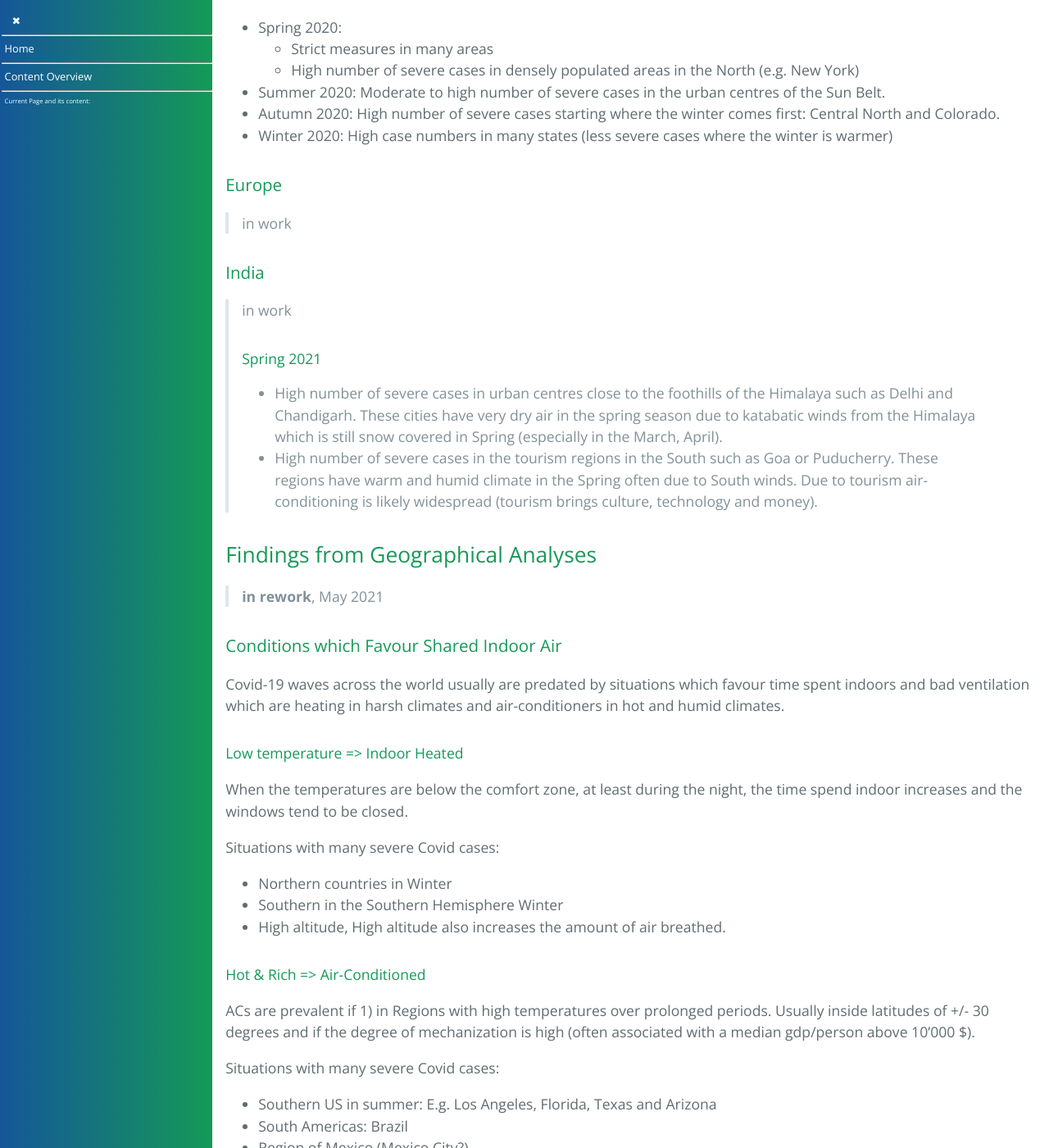
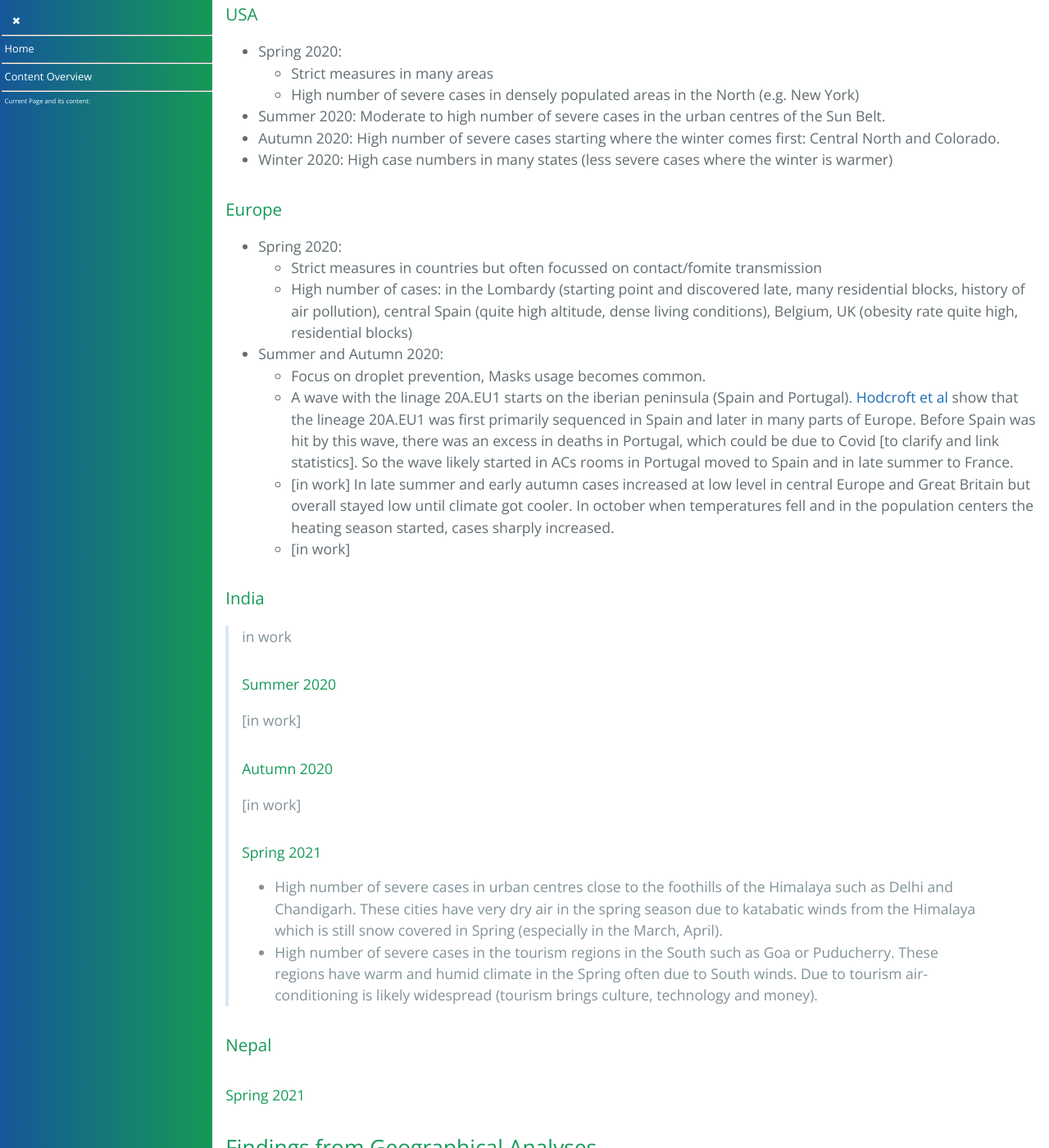
Before and after one commit to forestgrape/coronavirus, a Jekyll site: the page built from 5_epidemiological/spread_analyses.md, in a window 1280 px wide and 1400 px high, scrolled down 5740 px. Shown: the whole window at 82% size. Built offline with Jekyll 4.4.1, drawn with Linux system fonts in a browser that asks for light colours; our own code applies the rules of GitHub Pages for plain Markdown files; some of the changed text lies outside the part shown.

Commit message:
started spread patterns in europe

```diff
--- a/5_epidemiological/spread_analyses.md
+++ b/5_epidemiological/spread_analyses.md
@@ -11,6 +11,7 @@
   * [USA](#usa)
   * [Europe](#europe)
   * [India](#india)
+  * [Nepal](#nepal)
 * [Findings from Geographical Analyses](#findings-from-geographical-analyses)
   * [Conditions which Favour Shared Indoor Air](#conditions-which-favour-shared-indoor-air)
   * [Air Humidity](#air-humidity)
@@ -97,10 +98,10 @@ Covid-19 waves across the world are predated by uncomfortable climate conditions
 * _Very Dry Air:_ Very dry outdoor air at moderate temperatures or high temperatures: Middle East (where also MERS spreads in the dry air indoor air), Northern India close to the foothills of the Himalaya (e.g. Delhi, Uttarakhand, Chandigarh).
 
 #### Geographical Settings with Mainly Mild Covid
-* High absolute humidity of outdoor air but no air-conditioners and dense living conditions. Examples: Coastal india (except tourism regions in the South like Goa and Puducherry where ACs are likely widespread), Lagos in Nigeria, Indonesia.
+High absolute humidity of outdoor air but no air-conditioners and dense living conditions. Examples: Coastal india (except tourism regions in the South like Goa and Puducherry where ACs are likely widespread), Lagos in Nigeria, Indonesia.
 
 #### Geographical Settings with Few Spread
-* Climate with favour ventilation and being outdoors. E.g. rural regions around the world as long as the outdoor temperatures are don't motivate indoor heating.
+Climate with favour ventilation and being outdoors. E.g. rural regions around the world as long as the outdoor temperatures are don't motivate indoor heating.
 
 
 ### Summary Situation Analyses
@@ -170,17 +171,28 @@ Possible Causes:
 
 
 ### Europe
-> in work
+* Spring 2020:
+  * Strict measures in countries but often focussed on contact/fomite transmission
+  * High number of cases: in the Lombardy (starting point and discovered late, many residential blocks, history of air pollution), central Spain (quite high altitude, dense living conditions), Belgium, UK (obesity rate quite high, residential blocks)
+* Summer and Autumn 2020:
+  * Focus on droplet prevention, Masks usage becomes common.
+  * A wave with the linage 20A.EU1 starts on the iberian peninsula (Spain and Portugal). [Hodcroft et al](#summary-hodcroft) show that the lineage 20A.EU1 was first primarily sequenced in Spain and later in many parts of Europe. Before Spain was hit by this wave, there was an excess in deaths in Portugal, which could be due to Covid [to clarify and link statistics]. So the wave likely started in ACs rooms in Portugal moved to Spain and in late summer to France.
+  * [in work] In late summer and early autumn cases increased at low level in central Europe and Great Britain but overall stayed low until climate got cooler. In october when temperatures fell and in the population centers the heating season started, cases sharply increased.
+  * [in work]
 
 
 ### India
 > in work
+#### Summer 2020
+[in work]
+#### Autumn 2020
+[in work]
 #### Spring 2021
 * High number of severe cases in urban centres close to the foothills of the Himalaya such as Delhi and Chandigarh. These cities have very dry air in the spring season due to katabatic winds from the Himalaya which is still snow covered in Spring (especially in the March, April).
 * High number of severe cases in the tourism regions in the South such as Goa or Puducherry.  These regions have warm and humid climate in the Spring often due to South winds. Due to tourism air-conditioning is likely widespread (tourism brings culture, technology and money).
 
-
-
+### Nepal
+#### Spring 2021
 
 
 ## Findings from Geographical Analyses
@@ -199,14 +211,15 @@ Situations with many severe Covid cases:
 * High altitude, High altitude also increases the amount of air breathed.
 
 #### Hot & Rich => Air-Conditioned
-ACs are prevalent if 1) in Regions with high temperatures over prolonged periods. Usually inside latitudes of +/- 30 degrees and if the degree of mechanization is high (often associated with a median gdp/person above 10'000 $).
+ACs are prevalent if 1) in Regions with high temperatures over prolonged periods. Usually latitudes between 30 degrees South and North and if the degree of mechanization is high (often associated with a median gdp/person above 10'000 $) or tourism.
 
 Situations with many severe Covid cases:
 * Southern US in summer: E.g. Los Angeles, Florida, Texas and Arizona
 * South Americas: Brazil
-* Region of Mexico (Mexico City?)
+* Coastal regions of Mexico (in Mexico City high altitude and dry air are probably the important factors)
 * Some parts of Southern Europe: regions of Spain, Portugal, Greece
 * Most Countries in the Middle East
+* Southern India e.g. the tourism region Goa
 
 #### High Altitude => Low Pressure
 Spread is increased at high altitude since the volume of air breathed is increased.
@@ -216,9 +229,14 @@ Situations with many severe Covid cases:
 * Winter sport locations in the Alps and Rocky Mountains.
 
 #### Settings which favour staying indoors => Indoors Air Breathed Increased
-* In large cities people tend to spend more time indoors than on the country side and with many residential blocks
-* Measures that motivate to stay at home and avoid outdoor activities, not always are beneficial since they increase the time spend indoors. Additionally they can yield respectively enhance unhealthy lifestyles and thereby increase susceptibility for severe Covid. For people living in houses with  gardens (and regions where many people life in houses) staying home can work or at least not increase the spread. On the other hand in settings with [small living spaces](#living-conditions), where already an increased transmission is observed, measures which increase the time spend indoor or visiting indoor places can yield additional transmissions.
+* In large cities people tend to spend more time indoors than on the country side.
+* Measures that motivate to stay at home and avoid outdoor activities, not always are beneficial since they increase the time spend indoors. Additionally they can yield respectively enhance unhealthy lifestyles and thereby increase susceptibility for severe Covid. For people living in houses with  gardens (and regions where many people life in houses) staying home can work or at least not increase the spread. On the other hand in settings with [small living spaces](#living-conditions), where already an increased transmission is observed, measures which increase the time spend indoor or encourage meeting indoors can yield additional transmissions.
 
+#### Sharing Air
+* Large residential blocks if no good ventilation in the stairwells and/or flats. Nearly all places with many Covid cases have a high share of residential blocks: cities in the UK, US, Czech, Paris, Milano, ...
+* Densely populated indoor places where people from many places meet. E.g. crowded pubs & bars, public transport, cruise ships, ...
+
+Remark: Protection measures help to reduce shared air, which is reduced by ventilation or filtered to some extent by masks. E.g. in public transport with good ventilation and good fitting masks the infection risk is likely low.
 
 ### Air Humidity
 
```
Also changed, not shown: other parts of 5_epidemiological/spread_analyses.md (+0 -2 lines).
